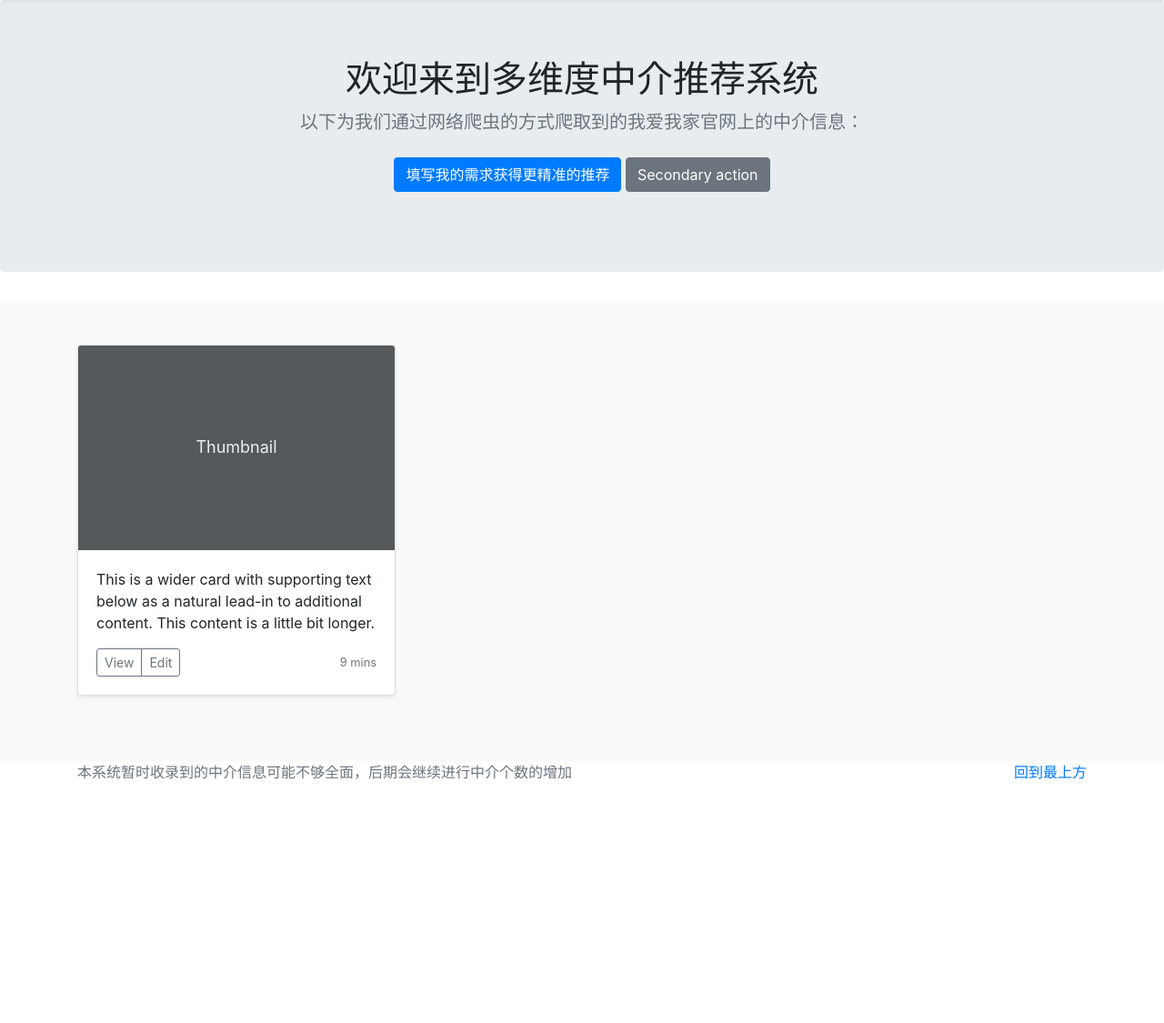
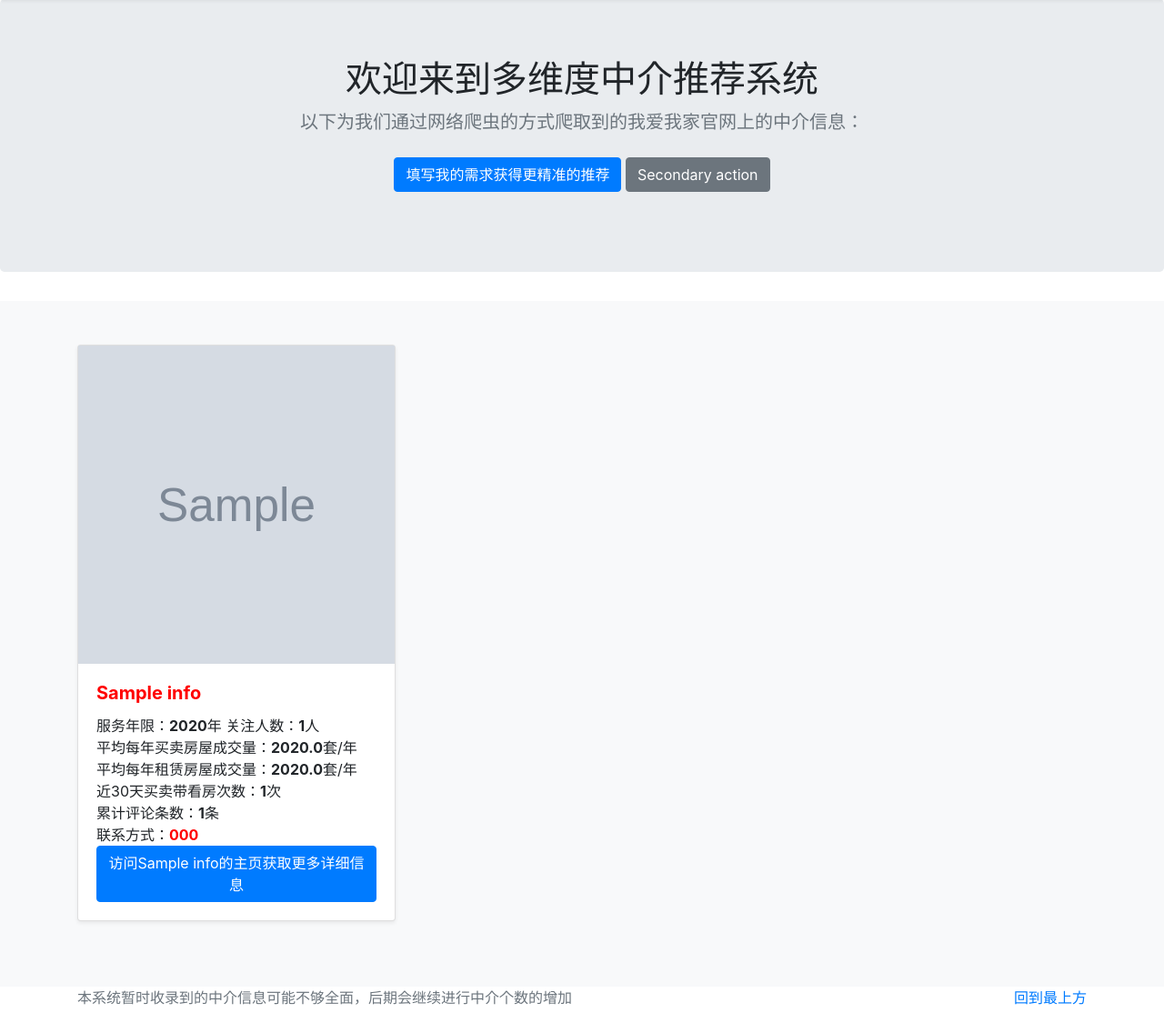
Before and after one commit to KKK-cy/Agent_Recommend, a Django app: page / in a window 1280 px wide. Shown: the part 57-1182 px from the top of the page at 91% size. Before the commit the page ends 914 px from the top, so only its background shows below. Run offline with Django 3.2, Linux system fonts and the light colour scheme; tables that the repository leaves empty hold one stand-in row (values such as "Sample post"); grey boxes marked "Sample" are stand-in pictures; some libraries are stand-ins or nearby versions.

Commit message:
完善了主页
对推荐系统主页进行了完善，现在主页显示24个中介的完整信息（以名片卡的形式）

```diff
--- a/Agent_Recommend_Git/Agent_Recommend_Git/views.py
+++ b/Agent_Recommend_Git/Agent_Recommend_Git/views.py
@@ -1,6 +1,10 @@
 from django.shortcuts import render
 from recommend_app.models import Agents_other_info
 
-""" 主页：显示部分中介的名片卡 """
+"""
+主页：显示部分中介的名片卡
+https://bj.5i5j.com/jingjiren/558757.html
+"""
 def home(request):
-    return render(request,'home.html')
+    agent_infos = Agents_other_info.objects.all()[:24]
+    return render(request,'home.html',{'agent_infos':agent_infos})
--- a/Agent_Recommend_Git/recommend_app/models.py
+++ b/Agent_Recommend_Git/recommend_app/models.py
@@ -22,6 +22,8 @@ class Agents_other_info(models.Model):
     comments_number = models.IntegerField(default='评论条数')
 
     phone_number = models.CharField(default='电话号码', max_length=60)
+    agent_img = models.CharField(default='中介图片', max_length=60)
+
 
     sales_num_every_year = models.FloatField(default='平均每年卖房数量')
     rent_num_every_year = models.FloatField(default='平均每年租赁房屋数量')
--- a/Agent_Recommend_Git/templates/home.html
+++ b/Agent_Recommend_Git/templates/home.html
@@ -101,27 +101,32 @@
         <div class="container">
 
             <div class="row">
-                <div class="col-md-4">
-                    <div class="card mb-4 shadow-sm">
-                        <svg class="bd-placeholder-img card-img-top" width="100%" height="225"
-                             xmlns="http://www.w3.org/2000/svg" preserveAspectRatio="xMidYMid slice" focusable="false"
-                             role="img" aria-label="Placeholder: Thumbnail"><title>Placeholder</title>
-                            <rect width="100%" height="100%" fill="#55595c"/>
-                            <text x="50%" y="50%" fill="#eceeef" dy=".3em">Thumbnail</text>
-                        </svg>
-                        <div class="card-body">
-                            <p class="card-text">This is a wider card with supporting text below as a natural lead-in to
-                                additional content. This content is a little bit longer.</p>
-                            <div class="d-flex justify-content-between align-items-center">
-                                <div class="btn-group">
-                                    <button type="button" class="btn btn-sm btn-outline-secondary">View</button>
-                                    <button type="button" class="btn btn-sm btn-outline-secondary">Edit</button>
-                                </div>
-                                <small class="text-muted">9 mins</small>
+                {% for agent_info in agent_infos %}
+                    <div class="col-md-4">
+                        <div class="card mb-4 shadow-sm">
+                            <img src="{{ agent_info.agent_img }}" alt="" height="350px">
+                            <div class="card-body">
+                                <h5 class="card-title"><b style="color: red">{{ agent_info.agent_name }}</b></h5>
+
+                                <h7>服务年限：<b>{{ agent_info.service_year }}</b>年</h7>
+                                <h7>关注人数：<b>{{ agent_info.followers_number }}</b>人</h7>
+                                </br>
+                                <h7>平均每年买卖房屋成交量：<b>{{ agent_info.sales_num_every_year }}</b>套/年&nbsp</h7>
+                                </br>
+                                <h7>平均每年租赁房屋成交量：<b>{{ agent_info.rent_num_every_year }}</b>套/年&nbsp</h7>
+                                </br>
+                                <h7>近30天买卖带看房次数：<b>{{ agent_info.kanfang_number_30_days }}</b>次&nbsp;&nbsp;&nbsp;&nbsp;</h7>
+                                </br>
+                                <h7>累计评论条数：<b>{{ agent_info.comments_number }}</b>条</h7>
+                                </br>
+                                <h7>联系方式：<b style="color: red">{{ agent_info.phone_number }}</b></h7>
+
+                                <a href="{{ agent_info.agent_url }}" target="-blank"
+                                   class="btn btn-primary">访问{{ agent_info.agent_name }}的主页获取更多详细信息</a>
                             </div>
                         </div>
                     </div>
-                </div>
+                {% endfor %}
             </div>
         </div>
     </div>
```
Also changed, not shown: Agent_Recommend_Git/recommend_app/migrations/0002_agents_other_info_agent_img.py (added).
